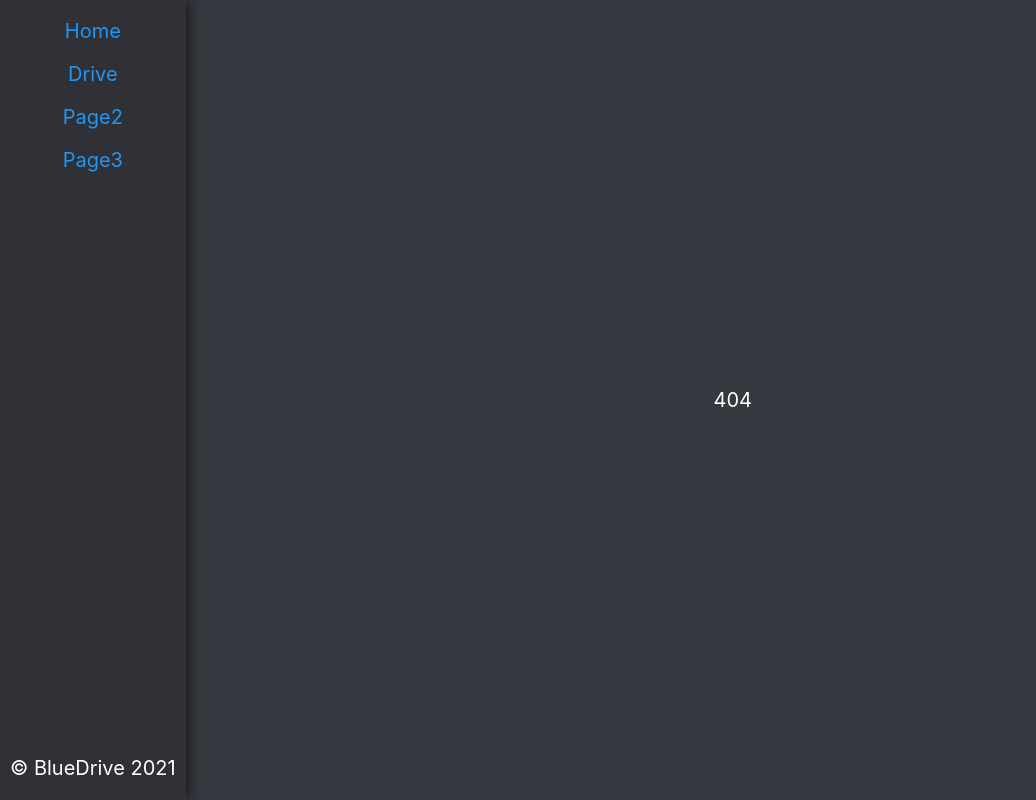
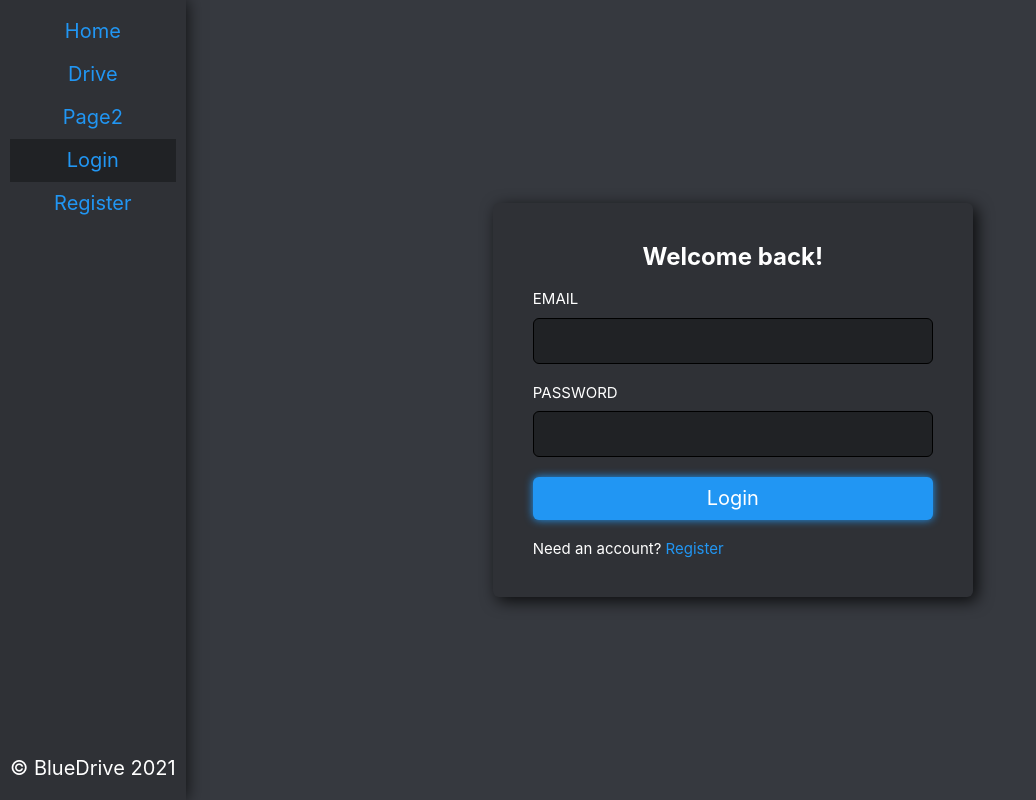
Before and after one commit to BlueAlien99/blue-drive-front, a Gatsby site: page /login in a window 1280 px wide. Before the commit this address had no page. Shown: the whole page, without its empty margins (0-1036 px from the left). Built offline with nearby package versions, Linux system fonts and the light colour scheme; Gatsby itself is replaced by a stand-in of ours.

Commit message:
BLUED-115: Log in and sign up forms

```diff
--- /dev/null
+++ b/src/components/LoadingBlur.tsx
@@ -0,0 +1,45 @@
+import React from 'react';
+import styled from 'styled-components';
+import Spinner from './Spinner';
+
+const WrapperStyles = styled.div`
+  position: relative;
+  width: 100%;
+  height: 100%;
+`;
+
+const LoadingStyles = styled.div`
+  position: absolute;
+  width: 100%;
+  height: 100%;
+  display: grid;
+  align-items: center;
+  justify-content: center;
+  z-index: 100;
+`;
+
+const BlurStyles = styled.div`
+  width: 100%;
+  height: 100%;
+  filter: blur(4px);
+`;
+
+export interface LoadingBlurProps {
+  fetchState: FetchState;
+  children: JSX.Element | JSX.Element[];
+}
+
+export default function LoadingBlur({ fetchState, children }: LoadingBlurProps): JSX.Element {
+  if (fetchState === 'pending') {
+    return (
+      <WrapperStyles>
+        <LoadingStyles>
+          <Spinner />
+        </LoadingStyles>
+        <BlurStyles>{children}</BlurStyles>
+      </WrapperStyles>
+    );
+  }
+
+  return <>{children}</>;
+}
--- a/src/components/Nav.tsx
+++ b/src/components/Nav.tsx
@@ -43,7 +43,10 @@ export default function Nav(): JSX.Element {
           <Link to="/page2">Page2</Link>
         </li>
         <li>
-          <Link to="/page3">Page3</Link>
+          <Link to="/login">Login</Link>
+        </li>
+        <li>
+          <Link to="/register">Register</Link>
         </li>
       </ul>
     </NavStyles>
--- /dev/null
+++ b/src/components/TextInput.tsx
@@ -0,0 +1,48 @@
+import React from 'react';
+import styled from 'styled-components';
+
+const LabelStyles = styled.label`
+  display: block;
+  margin: 1rem 0;
+  font-size: 1.5rem;
+`;
+
+const InputStyles = styled.input`
+  --input-border-color: var(--black);
+
+  display: block;
+  width: 100%;
+  padding: 0.5em;
+  line-height: 1em;
+  color: var(--white);
+  background-color: var(--darkest);
+  border: 1px solid var(--input-border-color);
+  border-radius: 6px;
+  box-sizing: border-box;
+  outline: none;
+  transition: border 0.2s;
+
+  &:hover {
+    --input-border-color: var(--primary-dark);
+  }
+
+  &:focus {
+    --input-border-color: var(--primary);
+  }
+`;
+
+interface TextInputProps {
+  type: string;
+  name: string;
+  value: string;
+  onChange: (e: React.ChangeEvent<HTMLInputElement>) => void;
+}
+
+export default function TextInput({ type, name, value, onChange }: TextInputProps): JSX.Element {
+  return (
+    <div>
+      <LabelStyles htmlFor={name}>{name.toUpperCase()}</LabelStyles>
+      <InputStyles type={type} name={name} value={value} onChange={onChange} />
+    </div>
+  );
+}
--- a/src/components/ToastLauncher.tsx
+++ b/src/components/ToastLauncher.tsx
@@ -8,8 +8,6 @@ const ToastLauncherStyles = styled.div`
   gap: 2rem;
   flex-wrap: wrap;
   justify-content: center;
-  background-color: var(--darker);
-  box-shadow: 4px 4px 16px var(--shadow-color);
 
   button {
     min-width: 96px;
@@ -19,10 +17,8 @@ const ToastLauncherStyles = styled.div`
 export default function ToastLauncher(): JSX.Element {
   const launchToast = useToast();
 
-  console.log('>>>>> rerender  ToastLauncher');
-
   return (
-    <ToastLauncherStyles>
+    <ToastLauncherStyles className="card">
       <button
         type="button"
         className="success"
--- /dev/null
+++ b/src/hooks/useForm.ts
@@ -0,0 +1,28 @@
+import React, { useState } from 'react';
+
+interface UseForm<T> {
+  inputs: T;
+  handleChange: (e: React.ChangeEvent<HTMLInputElement>) => void;
+  resetForm: () => void;
+}
+
+export default function useForm<T>(initial: T): UseForm<T> {
+  const [inputs, setInputs] = useState<T>(initial);
+
+  const handleChange = (e: React.ChangeEvent<HTMLInputElement>) => {
+    const { value, name } = e.target;
+
+    setInputs(oldInputs => ({
+      ...oldInputs,
+      [name]: value,
+    }));
+  };
+
+  const resetForm = () => setInputs(initial);
+
+  return {
+    inputs,
+    handleChange,
+    resetForm,
+  };
+}
--- a/src/pages/index.tsx
+++ b/src/pages/index.tsx
@@ -7,7 +7,6 @@ const WrapperStyles = styled.div`
   padding: 2rem;
   display: grid;
   grid-template-rows: auto auto;
-  grid-gap: 2rem;
   justify-items: center;
 `;
 
--- /dev/null
+++ b/src/pages/login.tsx
@@ -0,0 +1,43 @@
+import { PageProps, Link } from 'gatsby';
+import React, { useEffect, useState } from 'react';
+import LoadingBlur from '../components/LoadingBlur';
+import TextInput from '../components/TextInput';
+import useForm from '../hooks/useForm';
+import AuthStyles from '../styles/AuthStyles';
+import FormStyles from '../styles/FormStyles';
+
+export default function LoginPage({ location }: PageProps): JSX.Element {
+  const [fetchState, setFetchState] = useState<FetchState>('pending');
+
+  const { inputs, handleChange, resetForm } = useForm({
+    email: '',
+    password: '',
+  });
+
+  useEffect(() => {
+    setTimeout(() => setFetchState('idle'), 1000);
+  }, []);
+
+  return (
+    <div>
+      <LoadingBlur fetchState={fetchState}>
+        <AuthStyles className="card">
+          <header>Welcome back!</header>
+          <FormStyles>
+            <TextInput type="email" name="email" value={inputs.email} onChange={handleChange} />
+            <TextInput
+              type="password"
+              name="password"
+              value={inputs.password}
+              onChange={handleChange}
+            />
+            <button type="submit">Login</button>
+          </FormStyles>
+          <footer>
+            Need an account? <Link to="/register">Register</Link>
+          </footer>
+        </AuthStyles>
+      </LoadingBlur>
+    </div>
+  );
+}
--- /dev/null
+++ b/src/pages/register.tsx
@@ -0,0 +1,50 @@
+import { PageProps, Link } from 'gatsby';
+import React, { useEffect, useState } from 'react';
+import LoadingBlur from '../components/LoadingBlur';
+import TextInput from '../components/TextInput';
+import useForm from '../hooks/useForm';
+import AuthStyles from '../styles/AuthStyles';
+import FormStyles from '../styles/FormStyles';
+
+export default function RegisterPage({ location }: PageProps): JSX.Element {
+  const [fetchState, setFetchState] = useState<FetchState>('pending');
+
+  const { inputs, handleChange, resetForm } = useForm({
+    email: '',
+    username: '',
+    password: '',
+  });
+
+  useEffect(() => {
+    setTimeout(() => setFetchState('idle'), 1000);
+  }, []);
+
+  return (
+    <div>
+      <LoadingBlur fetchState={fetchState}>
+        <AuthStyles className="card">
+          <header>Create an account</header>
+          <FormStyles>
+            <TextInput type="email" name="email" value={inputs.email} onChange={handleChange} />
+            <TextInput
+              type="text"
+              name="username"
+              value={inputs.username}
+              onChange={handleChange}
+            />
+            <TextInput
+              type="password"
+              name="password"
+              value={inputs.password}
+              onChange={handleChange}
+            />
+            <button type="submit">Sign Up</button>
+          </FormStyles>
+          <footer>
+            <Link to="/login">Already have an account?</Link>
+          </footer>
+        </AuthStyles>
+      </LoadingBlur>
+    </div>
+  );
+}
--- /dev/null
+++ b/src/styles/AuthStyles.ts
@@ -0,0 +1,21 @@
+import styled from 'styled-components';
+
+const AuthStyles = styled.div`
+  width: 400px;
+  margin: 4rem;
+  display: grid;
+  grid-template-rows: auto 1fr auto;
+  justify-items: center;
+
+  header {
+    font-size: 1.2em;
+    font-weight: bolder;
+  }
+
+  footer {
+    justify-self: start;
+    font-size: 1.5rem;
+  }
+`;
+
+export default AuthStyles;
--- /dev/null
+++ b/src/styles/FormStyles.ts
@@ -0,0 +1,19 @@
+import styled from 'styled-components';
+
+const FormStyles = styled.form`
+  width: 100%;
+
+  > * {
+    margin: 1em 0;
+    width: 100%;
+  }
+
+  button {
+    display: block;
+    width: 100%;
+    padding: 0.5em;
+    border-radius: 6px;
+  }
+`;
+
+export default FormStyles;
--- a/src/styles/GlobalStyles.ts
+++ b/src/styles/GlobalStyles.ts
@@ -89,6 +89,14 @@ const GlobalStyles = createGlobalStyle`
       filter: brightness(0.6) contrast(0.8);
     }
   }
+
+  .card{
+    margin: 2rem;
+    padding: 4rem;
+    background-color: var(--darker);
+    box-shadow: 4px 4px 16px var(--shadow-color);
+    border-radius: 6px;
+  }
 `;
 
 export default GlobalStyles;
```
Also changed, not shown: src/components/HelloWorld.tsx (+3 -6 lines), src/pages/drive.tsx (+10 -34 lines), src/pages/page3.tsx (deleted, +0 -9 lines).
